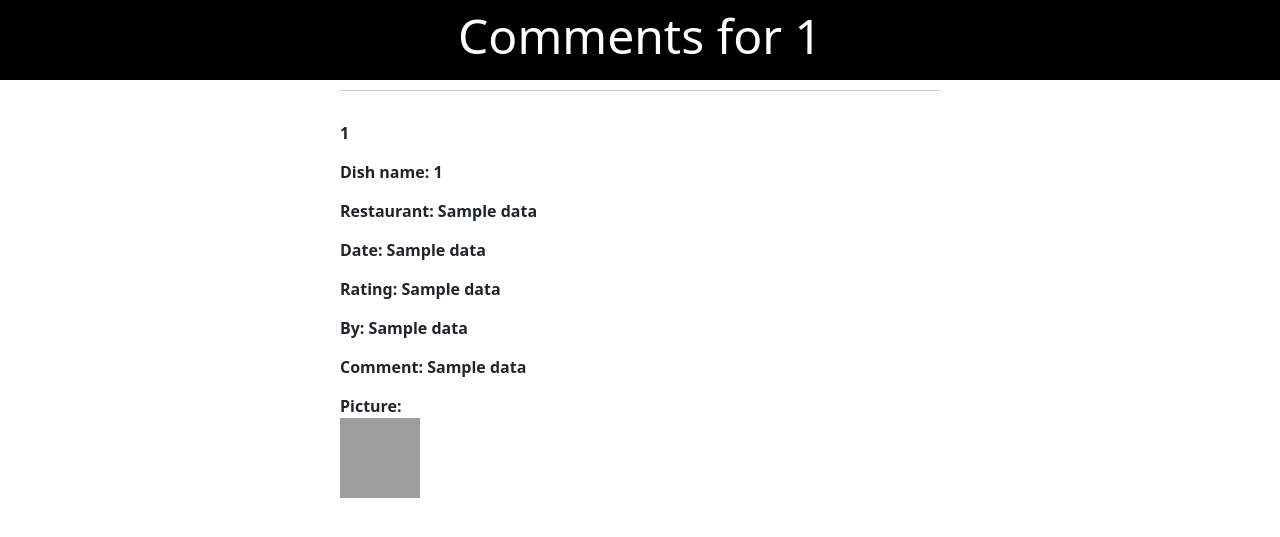
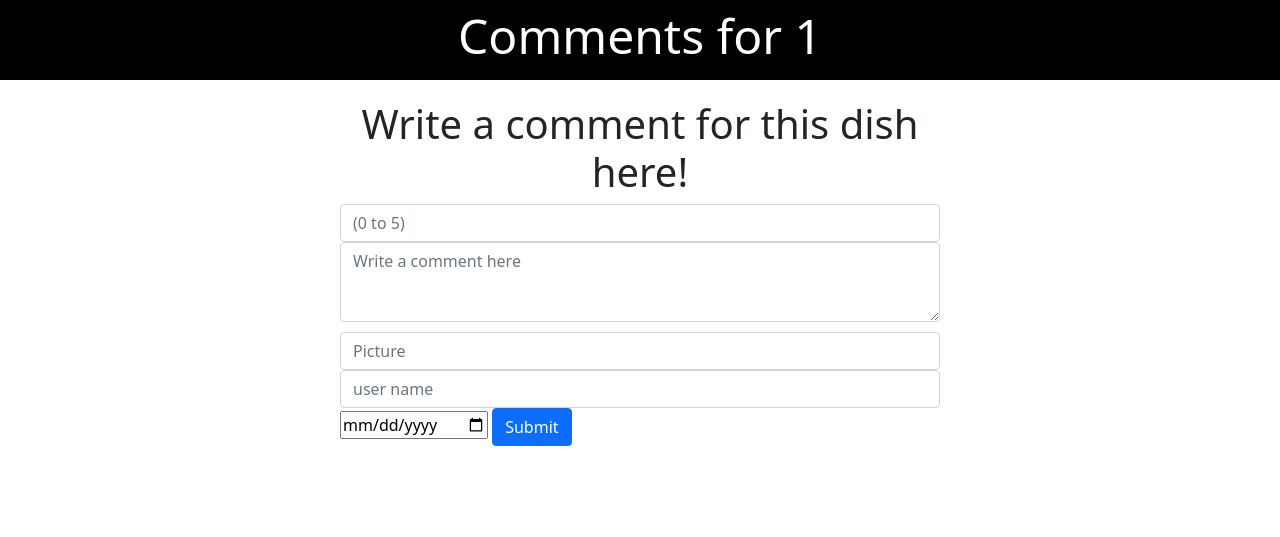
Before and after one commit to Omer-Mus/-w4111-proj1, a Flask app: template webserver/templates/dish_comments.html in a window 1280 px wide. Shown: the top 537 px of the page. Run offline with Flask 2, Linux system fonts and the light colour scheme; the template is opened without the code that fills it: most values are stand-ins (such as "Sample title", 1, 10 or a date in 2020); parts of the project's set-up code (start-up, migrations or seed data) failed here and were passed over; grey boxes are pictures that could not be loaded.

Commit message:
New page func

```diff
--- a/webserver/server.py
+++ b/webserver/server.py
@@ -384,11 +384,68 @@ def dish_comments(fid):
         for result in cursor:
             names.append(result)  # can also be accessed using result[0]
         cursor.close()
-
+        names.append(fid)
         context = dict(data=names)
 
         return render_template('/dish_comments.html', **context)
 
+
+
+@app.route('/make_comment_in_comments_section/', methods=['POST'])
+def make_comment_in_comments_section():
+    try:
+        user_name = request.form['user_name']
+        rating = request.form['rating']
+        comment = request.form['comment']
+        picture = request.form['picture']
+        date = request.form['date']
+        fid = request.form['fid']
+        # print(type(fid))
+        # print("Type of: ", type(rating))
+
+
+        # Generate a new rid for the review.
+        cursor = g.conn.execute(text("""SELECT rid
+                                          FROM Reviews
+                                          ORDER BY reviews
+                                          DESC LIMIT 1;"""))
+        rid = str(cursor.fetchone())[2:-3]
+        rid = str(int(str(rid)) + 1)
+        cursor.close()
+
+        # print("rid=", rid)
+
+        # fetches the GM_link and the fid for the review.
+        # cursor = g.conn.execute(text("""SELECT DISTINCT F.name AS Food, F.fid, R.name AS restaurant, AT.GM_link
+        #                               FROM Foods F, Restaurants R, reviewed_at Rev, found_at AT, Locations L
+        #                               WHERE  Rev.fid = F.fid AND  AT.GM_link = Rev.GM_link AND
+        #                               AT.GM_link = L.GM_link AND AT.res_id = R.res_id;"""))
+
+        cursor = g.conn.execute(text(f"""SELECT DISTINCT L.GM_link
+                                            FROM Reviewed_At Rev, Found_At L, Foods F
+                                            WHERE F.fid = '{fid}' AND F.fid = Rev.fid AND
+                                            Rev.GM_link = L.GM_link"""))
+
+
+        names = []
+        for result in cursor:
+            names.append(result)
+        cursor.close()
+
+        # fid = names[int(Dish_num)][1]
+        GM_link = str(names[0])
+        GM_link = GM_link[2:-3]
+        # print("gm link: ", GM_link[2:-3])
+
+        # Create a review and the create a reviewed_At relation to bond all of the components together.
+        g.conn.execute('INSERT INTO reviews(rid, rating, picture, comment) VALUES(%s, %s, %s, %s)', rid, rating, picture, comment)
+
+        g.conn.execute('INSERT INTO Reviewed_At(fid, user_name, rid, GM_link, date) VALUES (%s, %s, %s, %s, %s)', fid, user_name, rid, GM_link, date)
+
+    except Exception as E:
+        g.conn.execute(text(f"""DELETE FROM Reviews WHERE rid='{rid}'; """))
+        return render_template(f'/dish_comments.html', error=f'ERROR:\nSomething went wrong. i.e., Foods index DNE, invalid date, wrong username, etc.')
+    return redirect(f'/dish_comments/{fid}')
 
 #
 # History page.
--- a/webserver/templates/dish_comments.html
+++ b/webserver/templates/dish_comments.html
@@ -28,6 +28,10 @@
     width: 100%;
     height: 80px;
 
+}
+
+.header {
+    text-align: center;
 }
 
 #the-title {
@@ -82,38 +86,69 @@
     </style>
 
     <body>
-        <div id ="the-title">Comments for {{ data[0][0] }}</div>
+        {% if data %}
+            <div id ="the-title">Comments for {{ data[0][0] }}</div>
+        {% endif %}
         <div id="container">
-            {% for n in data %}
+
+            <div id="announcement-editor">
+                <h1 class="header">Write a comment for this dish here!</h1>
+             <form method="POST" action="/make_comment_in_comments_section">
+                <input type="number" class="form-control" step="0.01" min="0" max="5" name="rating" placeholder="(0 to 5)" required>
+                <textarea id="new-announcement-body" class="form-control" name="comment" placeholder="Write a comment here"></textarea>
+                <input type="text" class="form-control" name="picture" placeholder="Picture">
+                 <input type="text" class="form-control" name="user_name" placeholder="user name" required>
+                 <input type="hidden" name="fid" value="{{data | last}}" readonly>
+                <input type="date" name="date" id="txtDate"  require>
+
+                <input id="submit-button" type="submit"  class="btn btn-primary" value="Submit">
+            </form>
+            </div>
+
+                <div>
+            <div class="alert-error">
+                    {% if error %}
+                        {{ error }}
+                    {% endif %}
+                </div>
+        </div>
+
+            {% for n in range(data | length-1) %}
             <div id="announcements">
                 <div class="announcement">
                     <span class="announcement-subject">
-                        {{ data.index(n)}}
+                        {{ data.index(data[n])}}
                     </span>
                     <span class="announcement-subject">
-                        Dish name: {{ n[0]}}
+                        Dish name: {{ data[n][0]}}
                     </span>
                     <span class="announcement-subject">
-                       Restaurant: {{ n[1]}}
+                       Restaurant: {{ data[n][1]}}
                     </span>
                     <span class="announcement-subject">
-                        Date: {{ n[2]}}
+                        Date: {{ data[n][2]}}
                     </span>
                      <span class="announcement-subject">
-                       Rating: {{ n[5]}}
+                       Rating: {{ data[n][5]}}
                     </span>
                     <span class="announcement-subject">
-                        By: {{ n[6]}}
+                        By: {{ data[n][6]}}
                     </span>
                     <span class="announcement-subject">
-                        Comment: {{ n[3]}}
+                        Comment: {{ data[n][3]}}
                     </span>
                     <span class="announcement-subject">
-                        Picture: <img class="images" src="{{n[4]}}">
+                        Picture: <img class="images" src="{{data[n][4]}}">
                     </span>
                 </div>
             </div>
             {% endfor %}
         </div>
+    <script>
+
+        function loc() {
+            document.getElementById("fid").innerHTML = window.location.href;
+        }
+    </script>
     </body>
 </html>
```
